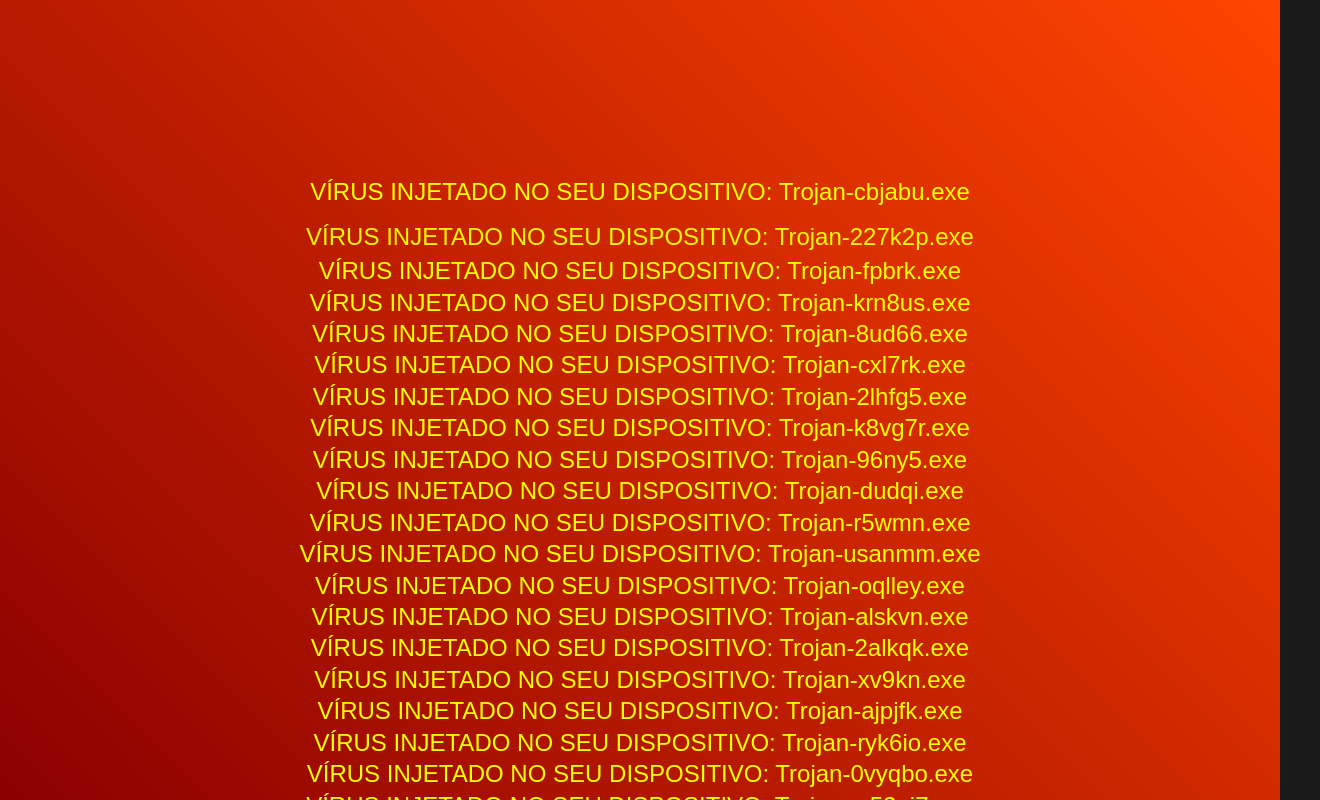
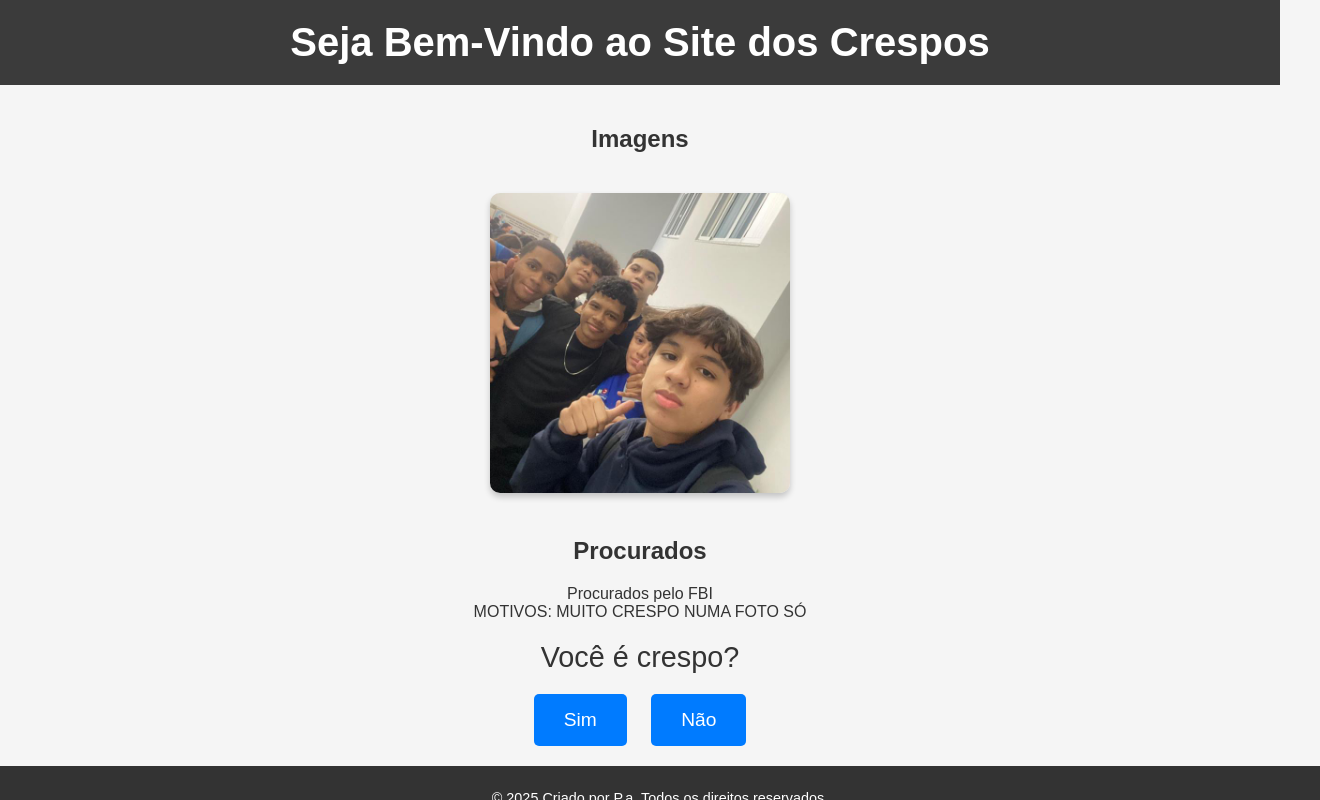
Before and after one commit to rogeriosilva11/rogeriosilva11, a plain HTML site: page index.html in a window 1280 px wide. Both pictures are taken after a click on the button "Não". Shown: the top 800 px of the page, 1320 px wide, since content can reach past the window. Drawn offline with Linux system fonts and the light colour scheme.

Commit message:
Update index.html
Signed-off-by: rogeriosilva11 <joaofabrizzs@gmail.com>

```diff
--- a/index.html
+++ b/index.html
@@ -10,57 +10,97 @@
             font-family: 'Arial', sans-serif;
             margin: 0;
             padding: 0;
-            background-color: #1a1a1a; /* Fundo escuro */
-            color: white;
+            background-color: #f5f5f5;
+            color: #333;
         }
 
-        .virus-container {
-            position: fixed;
-            top: 0;
-            left: 0;
+        header {
+            background-color: #3b3b3b;
+            color: white;
+            padding: 20px;
+            text-align: center;
+        }
+
+        header h1 {
+            font-size: 2.5em;
+            margin: 0;
+        }
+
+        main {
+            padding: 20px;
+            text-align: center;
+        }
+
+        section img {
+            max-width: 300px;
+            height: auto;
+            border-radius: 10px;
+            box-shadow: 0 4px 6px rgba(0, 0, 0, 0.2);
+            margin: 20px 0;
+        }
+
+        .question p {
+            font-size: 1.8em;
+            margin: 20px 0;
+        }
+
+        .buttons button {
+            padding: 15px 30px;
+            font-size: 1.2em;
+            background-color: #007BFF;
+            color: white;
+            border: none;
+            border-radius: 5px;
+            cursor: pointer;
+            margin: 0 10px;
+            transition: background-color 0.3s ease;
+        }
+
+        .buttons button:hover {
+            background-color: #0056b3;
+        }
+
+        footer {
+            background-color: #333;
+            color: white;
+            padding: 10px 20px;
+            font-size: 0.9em;
+            text-align: center;
+            position: relative;
+            bottom: 0;
             width: 100%;
-            height: 100%;
+        }
+
+        /* Página do "Não" */
+        .virus-page {
+            background: linear-gradient(45deg, #8B0000, #FF4500);
+            color: white;
+            height: 100vh;
             display: flex;
             flex-direction: column;
             justify-content: center;
             align-items: center;
-            overflow: hidden; /* Evita rolagem */
-            background: linear-gradient(45deg, #8B0000, #FF4500); /* Gradiente vibrante */
+            overflow: hidden;
         }
 
         .virus {
             font-size: 1.5em;
-            color: yellow; /* Cor amarela para contraste */
-            margin-bottom: 20px;
-            animation: injectVirus 5s linear forwards, flicker 0.1s infinite;
-            text-align: center;
+            color: yellow;
+            margin-bottom: 10px;
+            animation: slideDown 3s linear infinite;
         }
 
-        @keyframes injectVirus {
-            0% {
-                transform: translateY(-100%);
-                opacity: 0;
-            }
-            10% {
-                opacity: 1;
-            }
-            100% {
-                transform: translateY(100vh);
-                opacity: 0;
-            }
-        }
-
-        @keyframes flicker {
-            0% { opacity: 1; }
-            50% { opacity: 0.5; }
-            100% { opacity: 1; }
+        @keyframes slideDown {
+            0% { transform: translateY(-100%); opacity: 0; }
+            50% { opacity: 1; }
+            100% { transform: translateY(100%); opacity: 0; }
         }
 
         .warning {
             font-size: 3em;
             color: yellow;
             text-align: center;
-            margin: 10px 0;
+            margin: 10px;
             animation: shake 0.5s infinite;
         }
 
@@ -73,10 +113,10 @@
         }
     </style>
     <script>
-        // Geração de nomes fictícios de vírus
+        // Função para gerar nomes fictícios de vírus
         function generateVirusNames() {
             const virusNames = [];
-            for (let i = 1; i <= 100; i++) { // Ajustado para evitar sobrecarga extrema
+            for (let i = 1; i <= 100; i++) { // Número controlado de vírus
                 virusNames.push(`VÍRUS INJETADO NO SEU DISPOSITIVO: Trojan-${Math.random().toString(36).substring(7)}.exe`);
             }
             return virusNames;
@@ -85,7 +125,7 @@
         // Função para exibir os vírus na página
         function injectViruses() {
             const virusContainer = document.createElement('div');
-            virusContainer.classList.add('virus-container');
+            virusContainer.classList.add('virus-page');
             document.body.appendChild(virusContainer);
 
             // Mensagem de alerta
@@ -94,7 +134,7 @@
             warning.textContent = "⚠️ VÍRUS INJETADO NO SEU DISPOSITIVO ⚠️";
             virusContainer.appendChild(warning);
 
-            // Nomes dos vírus injetados
+            // Exibir vírus
             const virusNames = generateVirusNames();
             virusNames.forEach((virus, index) => {
                 setTimeout(() => {
@@ -102,19 +142,18 @@
                     virusElement.classList.add('virus');
                     virusElement.textContent = virus;
                     virusContainer.appendChild(virusElement);
-                }, index * 100); // Intervalo reduzido para simular sobrecarga
+                }, index * 200); // Intervalo reduzido
             });
 
             // Simulação de trava no navegador
             setTimeout(() => {
-                while (true) {} // Loop infinito para travar o navegador
-            }, 5000); // Inicia após 5 segundos
+                while (true) {} // Loop infinito
+            }, 5000);
         }
 
-        // Função para gerenciar a interação de "Sim" ou "Não"
+        // Função para interação "Sim" ou "Não"
         function isCrespo(response) {
             if (response === 'no') {
-                document.body.innerHTML = ''; // Limpa a página para mostrar os vírus
                 injectViruses();
             } else {
                 alert('Ótimo! O seu lugar é aqui. Bem-vindo!');
@@ -127,6 +166,14 @@
         <h1>Seja Bem-Vindo ao Site dos Crespos</h1>
     </header>
     <main>
+        <section>
+            <h2>Imagens</h2>
+            <img src="07B44EA5-5467-4C2E-BACF-6D9AF88856F7.jpeg" alt="Descrição da sua foto">
+        </section>
+        <section>
+            <h2>Procurados</h2>
+            <p>Procurados pelo FBI<br>MOTIVOS: MUITO CRESPO NUMA FOTO SÓ</p>
+        </section>
         <section class="question">
             <p>Você é crespo?</p>
             <div class="buttons">
@@ -135,5 +182,8 @@
             </div>
         </section>
     </main>
+    <footer>
+        <p>&copy; 2025 Criado por P.a. Todos os direitos reservados.</p>
+    </footer>
 </body>
 </html>
```
